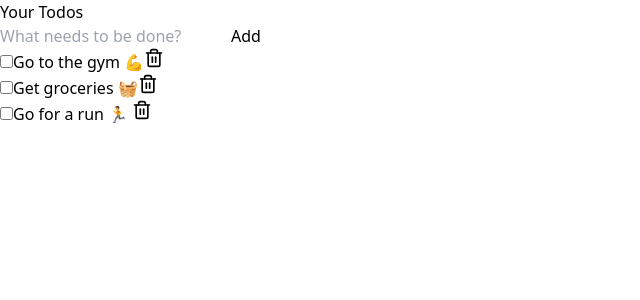
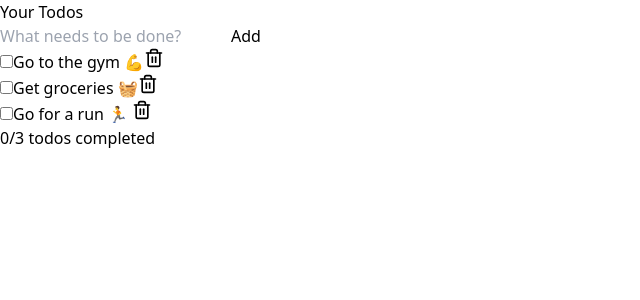
Before and after one commit to 111akash/react_todo, a React (Vite) app: page / in a window 1280 px wide. Shown: the top 300 px of the page, without its empty margins (0-640 px from the left). Built offline with nearby package versions, Linux system fonts and the light colour scheme.

Commit message:
added summary and delete all todos functionality

```diff
--- a/src/App.tsx
+++ b/src/App.tsx
@@ -2,6 +2,7 @@
 import { dummyData } from "./data/todos"
 import AddTodoForm from "./components/AddTodoForm"
 import TodoList from "./components/TodoList"
+import TodoSummary from "./components/TodoSummary"
 
 function App() {
   const [todos, setTodos] = useState(dummyData)
@@ -16,7 +17,7 @@
   function addTodo(title: string) {
     setTodos(prevTodos => [
       {
-        id: prevTodos.length + 1,
+        id: Date.now(),
         title,
         completed: false
       },
@@ -26,6 +27,10 @@
 
   function deleteTodo(id: number) {
     setTodos(prevTodos => prevTodos.filter(todo => todo.id !== id))
+  }
+
+  function deleteAllCompletedTodos() {
+    setTodos(prevTodos => prevTodos.filter(todo => !todo.completed))
   }
 
   return (
@@ -39,12 +44,13 @@
           todos={todos}
           onCompletedChange={setTodoCompleted}
           onDelete={deleteTodo}
-
         />
-
       </div>
+      <TodoSummary
+        todos={todos}
+        deleteAllCompleted={deleteAllCompletedTodos}
+      />
     </main>
-
   )
 }
 
--- /dev/null
+++ b/src/components/TodoSummary.tsx
@@ -0,0 +1,30 @@
+import { Todo } from "../types/todo";
+
+interface TodoSummaryProps {
+    todos: Todo[];
+    deleteAllCompleted: () => void;
+
+}
+
+export default function TodoSummary({
+    todos,
+    deleteAllCompleted
+}: TodoSummaryProps) {
+    const completedTodos = todos.filter(todo => todo.completed);
+
+    return (
+        <div className="text-center space-y-2">
+            <p className="text-sm font-medium">
+                {completedTodos.length}/{todos.length} todos completed
+            </p>
+            {completedTodos.length > 0 && (
+                <button
+                    onClick={deleteAllCompleted}
+                    className="text-red-500 hover:underline text-sm font-medium"
+                >
+                    Delete all completed
+                </button>
+            )}
+        </div>
+    )
+}
```
